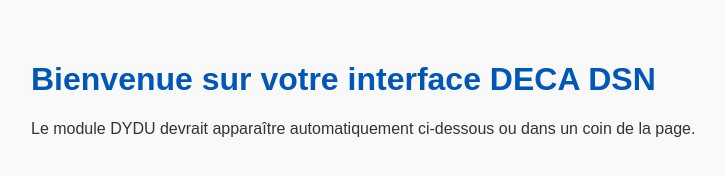
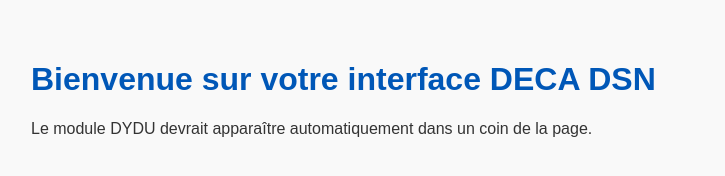
Before and after one commit to Jurssaf/dsn, a plain HTML site: page index.html in a window 1280 px wide. Shown: the whole page, without its empty margins (9-734 px from the left). Drawn offline with Linux system fonts and the light colour scheme.

Commit message:
Update DYDU module description in index.html

```diff
--- a/index.html
+++ b/index.html
@@ -18,7 +18,7 @@
 </head>
 <body>
   <h1>Bienvenue sur votre interface DECA DSN</h1>
-  <p>Le module DYDU devrait apparaître automatiquement ci-dessous ou dans un coin de la page.</p>
+  <p>Le module DYDU devrait apparaître automatiquement dans un coin de la page.</p>
 
   <!-- Script DYDU -->
  <script src="https://cdn.doyoudreamup.com/dydubox/configurations/prod/9f6598d5-cceb-4e70-b1e0-b1cd716c7628/644001bf-9b03-10e0-819b-11c987aa000b/loader.js"></script>
```
